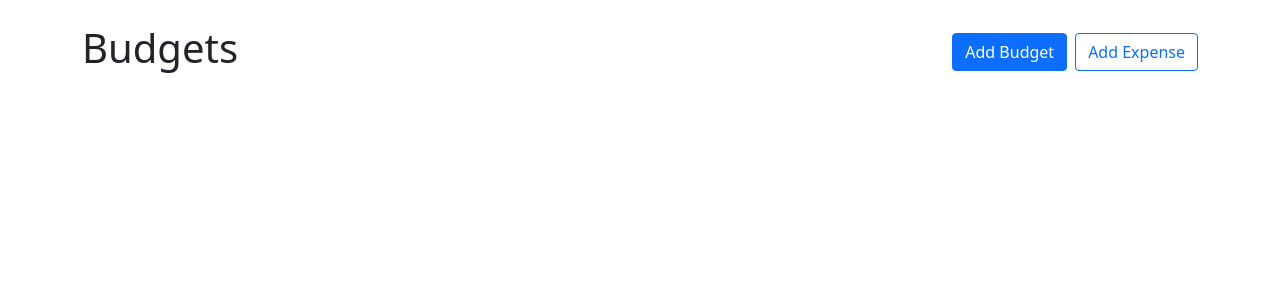
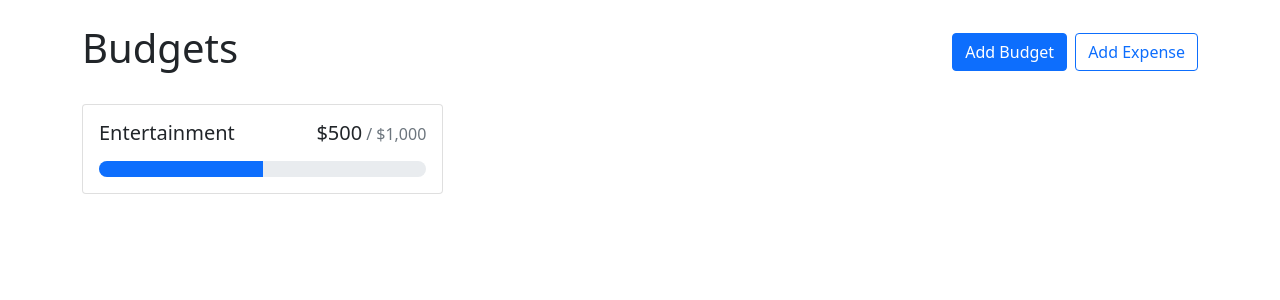
Before and after one commit to azimazid/BudgetTracker, a React (Create React App) app: page / in a window 1280 px wide. Shown: the top 300 px of the page. Built offline with nearby package versions, Linux system fonts and the light colour scheme.

Commit message:
20% completion

```diff
--- a/src/App.js
+++ b/src/App.js
@@ -1,15 +1,27 @@
-import {Button, Stack} from "react-bootstrap"
-import Container from "react-bootstrap/Container"
+import { Button, Stack } from "react-bootstrap";
+import Container from "react-bootstrap/Container";
+import BudgetCard from "./components/BudgetCard";
 
 function App() {
-    return <Container className="my-4">
-        <Stack direction="horizontal" gap="2" className="mb-4">
-            <h1 className="me-auto">Budgets</h1>
-            <Button variant="primary">Add Budget</Button>
-            <Button variant="outline-primary">Add Expense</Button>
-        </Stack>
-        <div style={{ display:"grid", gridTemplateColumns: "repeat(auto-fill, minmax(300px, 1fr))", gap: "1rem", alignItems: "flex-start"}}></div>
+  return (
+    <Container className="my-4">
+      <Stack direction="horizontal" gap="2" className="mb-4">
+        <h1 className="me-auto">Budgets</h1>
+        <Button variant="primary">Add Budget</Button>
+        <Button variant="outline-primary">Add Expense</Button>
+      </Stack>
+      <div
+        style={{
+          display: "grid",
+          gridTemplateColumns: "repeat(auto-fill, minmax(300px, 1fr))",
+          gap: "1rem",
+          alignItems: "flex-start",
+        }}
+      >
+        <BudgetCard name="Entertainment" amount={500} max={1000}></BudgetCard>
+      </div>
     </Container>
+  );
 }
 
-export default App
+export default App;
--- a/src/components/BudgetCard.js
+++ b/src/components/BudgetCard.js
@@ -1,14 +1,36 @@
-import { Card } from "react-bootstrap";
+import { Card, ProgressBar } from "react-bootstrap";
+import { currencyFormatter } from "../utils";
 
 export default function BudgetCard({ name, amount, max }) {
   return (
     <Card>
-        <Card.Body>
-            <Card.Title>
-                <div>(name)</div>
-                <div>(amount) / {max}</div>
-            </Card.Title>
-        </Card.Body>
+      <Card.Body>
+        <Card.Title
+          className="d-flex justify-content-between
+        align-items-baseline fw-normal mb-3"
+        >
+          <div className="me-2">{name}</div>
+          <div className="d-flex align-items-baseline">
+            {currencyFormatter.format(amount)}
+            <span className="text-muted fs-6 ms-1">
+              / {currencyFormatter.format(max)}
+            </span>
+          </div>
+        </Card.Title>
+        <ProgressBar
+          className="rounded-pill"
+          variant={getProgressBarVariant(amount, max)}
+          min = {0}
+          max = {max}
+          now = {amount}
+        />
+      </Card.Body>
     </Card>
-  )
+  );
 }
+
+function getProgressBarVariant(amount,max) {
+  const ratio = amount / max
+  if (ratio < .5) return "primary"
+  if (ratio < .75) return ""
+}
--- a/src/utils.js
+++ b/src/utils.js
@@ -0,0 +1,5 @@
+export const currencyFormatter = new Intl.NumberFormat(undefined, {
+  currency: "usd",
+  style: "currency",
+  minimumFractionDigits: 0,
+});
```
Also changed, not shown: src/index.js (+6 -6 lines), 1 other file (tests, documents, lock files or other folders).
